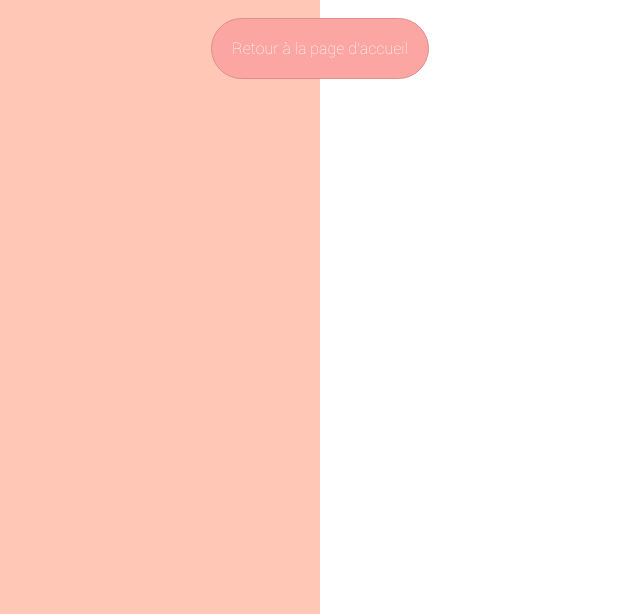
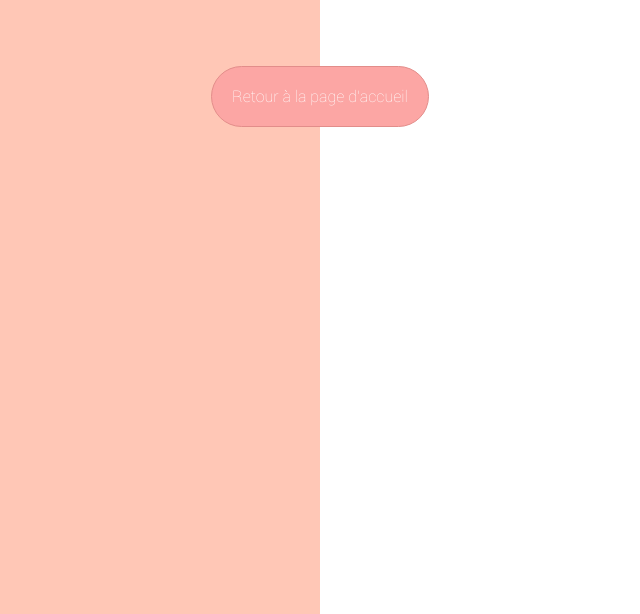
Before and after one commit to Heraclesnyx/CatMatch, a website: page public/classement.html in a window 1280 px wide. Shown: the part 186-800 px from the top of the page, without its empty margins (320-960 px from the left). Drawn offline with nearby package versions, Linux system fonts and the light colour scheme; no server answers.

Commit message:
remise en place de l'ancien css

```diff
--- a/public/styles/cat.css
+++ b/public/styles/cat.css
@@ -46,7 +46,6 @@ html, body {
     max-width: 1024px;
     display: block;
     margin: 10px auto;
-    position: relative;
 }
 
 .bloc {
@@ -63,8 +62,6 @@ html, body {
 
 .text-center {
     text-align: center;
-    position: relative;
-    bottom: 3rem;
 }
 
 .root {
```
